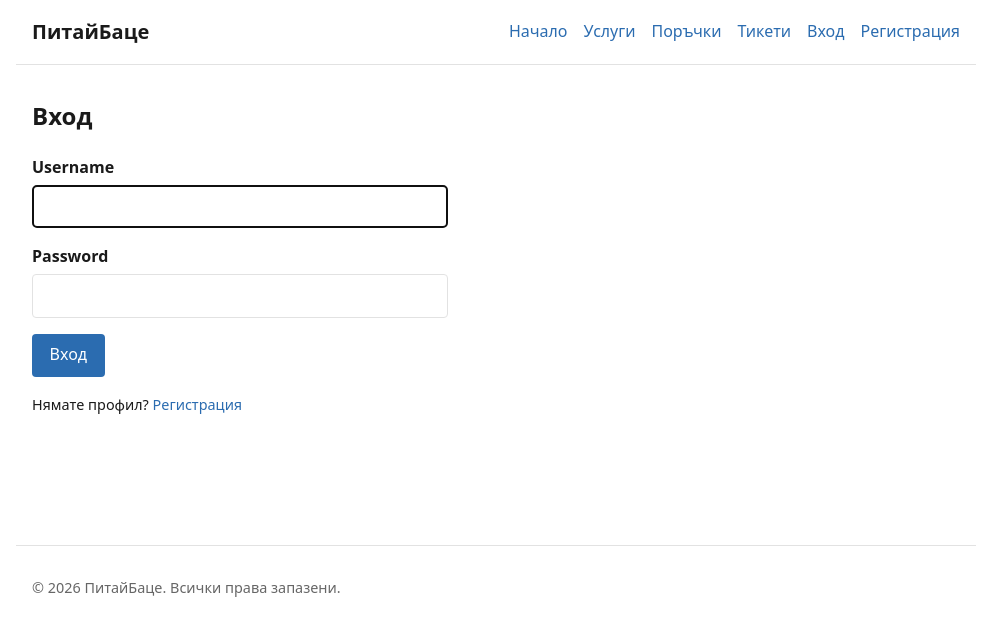
After one commit to Gogo2204/PitayBatse, a Django app: page /accounts/login/ in a window 1280 px wide. The commit adds this page. Shown: the top 636 px of the page, without its empty margins (144-1134 px from the left). Run offline with Django 5.2, Linux system fonts and the light colour scheme.

Commit message:
Add client registration, login, and logout

```diff
--- /dev/null
+++ b/accounts/templates/accounts/login.html
@@ -0,0 +1,31 @@
+{% extends "base.html" %}
+
+{% block title %}Вход — ПитайБаце{% endblock %}
+
+{% block content %}
+<section class="auth-card">
+    <h1>Вход</h1>
+
+    <form method="post" novalidate>
+        {% csrf_token %}
+
+        {% if form.non_field_errors %}
+            <div class="form-errors">
+                {% for error in form.non_field_errors %}<p>{{ error }}</p>{% endfor %}
+            </div>
+        {% endif %}
+
+        {% for field in form %}
+            <div class="form-row">
+                <label for="{{ field.id_for_label }}">{{ field.label }}</label>
+                {{ field }}
+                {% for error in field.errors %}<p class="field-error">{{ error }}</p>{% endfor %}
+            </div>
+        {% endfor %}
+
+        <button type="submit">Вход</button>
+    </form>
+
+    <p class="auth-alt">Нямате профил? <a href="{% url 'accounts:register' %}">Регистрация</a></p>
+</section>
+{% endblock %}
--- /dev/null
+++ b/accounts/urls.py
@@ -0,0 +1,17 @@
+from django.contrib.auth import views as auth_views
+from django.urls import path
+
+from . import views
+
+app_name = "accounts"
+
+urlpatterns = [
+    path("register/", views.register, name="register"),
+    path(
+        "login/",
+        auth_views.LoginView.as_view(template_name="accounts/login.html"),
+        name="login",
+    ),
+    path("logout/", auth_views.LogoutView.as_view(), name="logout"),
+    path("dashboard/", views.dashboard, name="dashboard"),
+]
--- a/pitaibace/settings.py
+++ b/pitaibace/settings.py
@@ -42,6 +42,10 @@ MIDDLEWARE = [
 ]
 
 AUTH_USER_MODEL = 'accounts.User'
+
+LOGIN_URL = 'accounts:login'
+LOGIN_REDIRECT_URL = 'accounts:dashboard'
+LOGOUT_REDIRECT_URL = 'accounts:login'
 
 ROOT_URLCONF = 'pitaibace.urls'
 
--- a/pitaibace/urls.py
+++ b/pitaibace/urls.py
@@ -1,6 +1,7 @@
 from django.contrib import admin
-from django.urls import path
+from django.urls import include, path
 
 urlpatterns = [
     path('admin/', admin.site.urls),
+    path('accounts/', include('accounts.urls')),
 ]
--- a/static/css/style.css
+++ b/static/css/style.css
@@ -73,3 +73,91 @@ a:hover {
     color: var(--color-muted);
     font-size: 0.9rem;
 }
+
+/* Navigation logout button styled as a link */
+.logout-form {
+    display: inline;
+    margin: 0;
+}
+
+.logout-form button {
+    padding: 0;
+    border: none;
+    background: none;
+    color: var(--color-accent);
+    font: inherit;
+    cursor: pointer;
+}
+
+.logout-form button:hover {
+    text-decoration: underline;
+}
+
+/* Auth cards (login / register) */
+.auth-card {
+    max-width: 26rem;
+}
+
+.auth-card h1 {
+    margin-top: 0;
+}
+
+.form-row {
+    display: flex;
+    flex-direction: column;
+    margin-bottom: var(--space);
+}
+
+.form-row label {
+    margin-bottom: 0.25rem;
+    font-weight: 600;
+}
+
+.form-row input {
+    padding: 0.5rem;
+    border: 1px solid var(--color-border);
+    border-radius: 4px;
+    font: inherit;
+}
+
+.help-text {
+    margin-top: 0.25rem;
+    color: var(--color-muted);
+    font-size: 0.85rem;
+}
+
+.field-error,
+.form-errors {
+    color: #b00020;
+    font-size: 0.9rem;
+}
+
+.field-error {
+    margin: 0.25rem 0 0;
+}
+
+.form-errors {
+    margin-bottom: var(--space);
+    padding: 0.5rem 0.75rem;
+    border: 1px solid #b00020;
+    border-radius: 4px;
+}
+
+button[type="submit"] {
+    padding: 0.55rem 1.1rem;
+    border: none;
+    border-radius: 4px;
+    background: var(--color-accent);
+    color: #fff;
+    font: inherit;
+    cursor: pointer;
+}
+
+button[type="submit"]:hover {
+    opacity: 0.9;
+}
+
+.auth-alt {
+    margin-top: var(--space);
+    font-size: 0.9rem;
+}
--- a/templates/base.html
+++ b/templates/base.html
@@ -1,3 +1,4 @@
+{% load static %}
 <!DOCTYPE html>
 <html lang="bg">
 <head>
@@ -15,6 +16,18 @@
                 <li><a href="/services/">Услуги</a></li>
                 <li><a href="/orders/">Поръчки</a></li>
                 <li><a href="/tickets/">Тикети</a></li>
+                {% if user.is_authenticated %}
+                    <li><a href="{% url 'accounts:dashboard' %}">Табло</a></li>
+                    <li>
+                        <form class="logout-form" action="{% url 'accounts:logout' %}" method="post">
+                            {% csrf_token %}
+                            <button type="submit">Изход</button>
+                        </form>
+                    </li>
+                {% else %}
+                    <li><a href="{% url 'accounts:login' %}">Вход</a></li>
+                    <li><a href="{% url 'accounts:register' %}">Регистрация</a></li>
+                {% endif %}
             </ul>
         </nav>
     </header>
```
Also changed, not shown: accounts/forms.py (added, +26 -0 lines), accounts/templates/accounts/dashboard.html (added, +10 -0 lines), accounts/templates/accounts/register.html (added, +32 -0 lines), accounts/tests.py (+75 -0 lines), accounts/views.py (+26 -1 lines).
